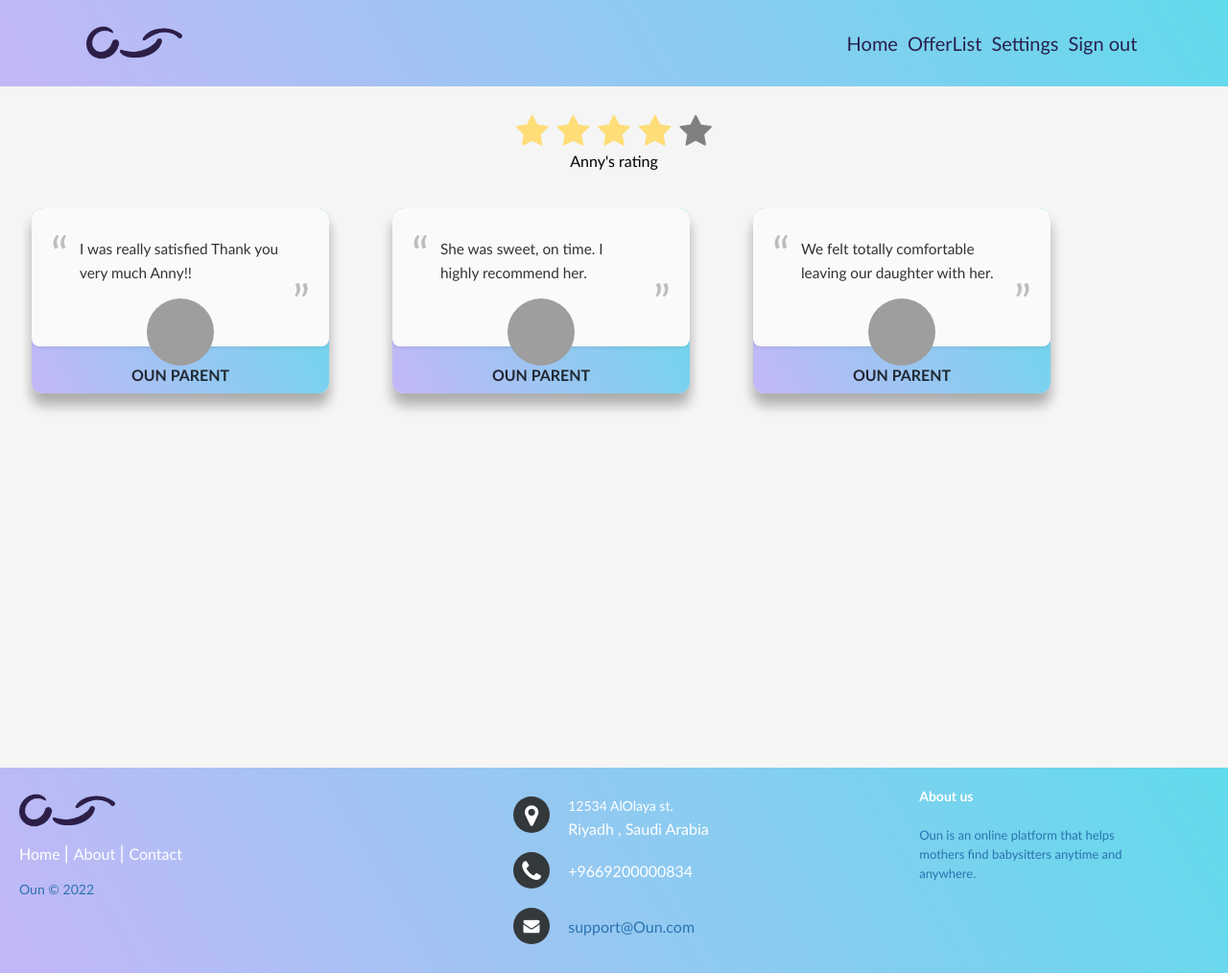
After one commit to sarahdoi/Oun-Project, a PHP site: page /AnnyReviews.html in a window 1280 px wide. The commit adds this page. Shown: the whole page at 96% size. Run offline with PHP 8.4, Linux system fonts and the light colour scheme; some libraries are stand-ins or nearby versions; grey boxes are pictures that could not be loaded.

Commit message:
baby sitter anny reviews sample

```diff
--- /dev/null
+++ b/AnnyReviews.html
@@ -0,0 +1,134 @@
+<html>
+    <head>
+        <title> Anny's reviews </title>
+        <meta charset="UTF-8">
+        <meta name="viewport" content="width=device-width, initial-scale=1">
+        <link rel="icon" type="logo.png" href="images/logo.png" >
+        <!--import google fonts & stars-->
+        <link rel="stylesheet" href="https://cdnjs.cloudflare.com/ajax/libs/font-awesome/4.7.0/css/font-awesome.min.css">
+        <link rel="stylesheet" href="style.css" >
+        <link rel="stylesheet" href="footer.css" >
+        <link rel="stylesheet" href="myReviews.css">
+
+        <style>
+                  .footer-distributed{top: 800px;}
+                  .footer-distributed .footer-iconss a{ margin-bottom: 2px;}
+        </style>
+
+    </head>
+
+    <!-- HEADER CODE -->
+
+    <header>
+
+      <a href="#" class="logo"><img src="images/logo.png" alt="logo icon"></a>
+
+       <nav class="navbar">
+          <ul>
+              <li><a href="index.html"> Home </a></li>
+           <li><a href="#"> OfferList </a></li>
+          <li> <a href="#"> Settings </a>
+              <ul>
+              <li><a href="#"> view profile</a></li>
+               <li><a href="#"> delete account </a></li>
+              </ul>
+              <li><a href="#"> Sign out </a></li>
+          </li>
+
+      </ul>
+       </nav>
+  </header>
+
+     <!-- FOOTER CODE -->
+
+     <footer class="footer-distributed">
+
+      <div class="footer-left">
+
+          <img class="logo" src="images/logo.png" alt="Oun">
+
+          <p class="footer-links">
+              <a href="#" class="link-1">Home</a>
+              <a href="#">About</a>
+              <a href="mailto:support@Ouun.com">Contact</a>
+          </p>
+
+          <p class="footer-company-name">Oun © 2022</p>
+      </div>
+
+      <div class="footer-center">
+
+          <div>
+              <i class="fa fa-map-marker"></i>
+              <p><span>12534 AlOlaya st.</span> Riyadh , Saudi Arabia</p>
+          </div>
+
+          <div>
+              <i class="fa fa-phone"></i>
+              <p>+9669200000834</p>
+          </div>
+
+          <div>
+              <i class="fa fa-envelope"></i>
+              <p><a href="mailto:support@Ouun.com">support@Oun.com</a></p>
+          </div>
+
+      </div>
+
+      <div class="footer-right">
+
+          <p class="footer-company-about">
+              <span>About us</span>
+             Oun is an online platform that helps mothers find babysitters anytime and anywhere.
+  </p>
+
+      </div>
+
+  </footer>
+
+       <!-- STARS RATING CODE -->
+
+<body>
+  <div class = "stars">
+      <center>
+      <span class="fa fa-star checked"></span>
+      <span class="fa fa-star checked"></span>
+      <span class="fa fa-star checked"></span>
+      <span class="fa fa-star checked"></span>
+      <span class="fa fa-star"></span>
+      </center>
+      <center style="font-size:medium; color:black"> Anny's rating </center>
+    </div>
+
+     <!-- MY REVIEWS PAGE CODE -->
+
+  <div>
+    <figure class="review">
+  <blockquote>I was really satisfied Thank you very much Anny!! </blockquote>
+  <div class="author">
+    <img src="https://encrypted-tbn0.gstatic.com/images?q=tbn:ANd9GcS30JTpvdB_GGY5U0TQeKZx8l1J_4yAogTV2QSNXRg3sP1FFpgrzSHRaQJq50GRV9dL7UA&usqp=CAU" alt="sq-sample1"/>
+    <h5>OUN Parent</h5>
+  </div>
+</figure>
+
+<figure class="review">
+    <blockquote>She was sweet, on time. I highly recommend her.</blockquote>
+    <div class="author">
+      <img src="https://encrypted-tbn0.gstatic.com/images?q=tbn:ANd9GcS30JTpvdB_GGY5U0TQeKZx8l1J_4yAogTV2QSNXRg3sP1FFpgrzSHRaQJq50GRV9dL7UA&usqp=CAU" alt="sq-sample1"/>
+      <h5>OUN Parent</h5>
+    </div>
+  </figure>
+
+  <figure class="review">
+    <blockquote> We felt totally comfortable leaving our daughter with her. </blockquote>
+    <div class="author">
+      <img src="https://encrypted-tbn0.gstatic.com/images?q=tbn:ANd9GcS30JTpvdB_GGY5U0TQeKZx8l1J_4yAogTV2QSNXRg3sP1FFpgrzSHRaQJq50GRV9dL7UA&usqp=CAU" alt="sq-sample1"/>
+      <h5>OUN Parent</h5>
+    </div>
+  </figure>
+
+
+</div>
+
+</body>
+</html>
--- a/myReviews.css
+++ b/myReviews.css
@@ -9,7 +9,7 @@
 }
 
 .checked  {
-    color: orange;
+    color: #fd7;
   }
 
   /* my reviews css */
```
Also changed, not shown: bsAnnyReviews.html (added, +134 -0 lines), 2 other files.
